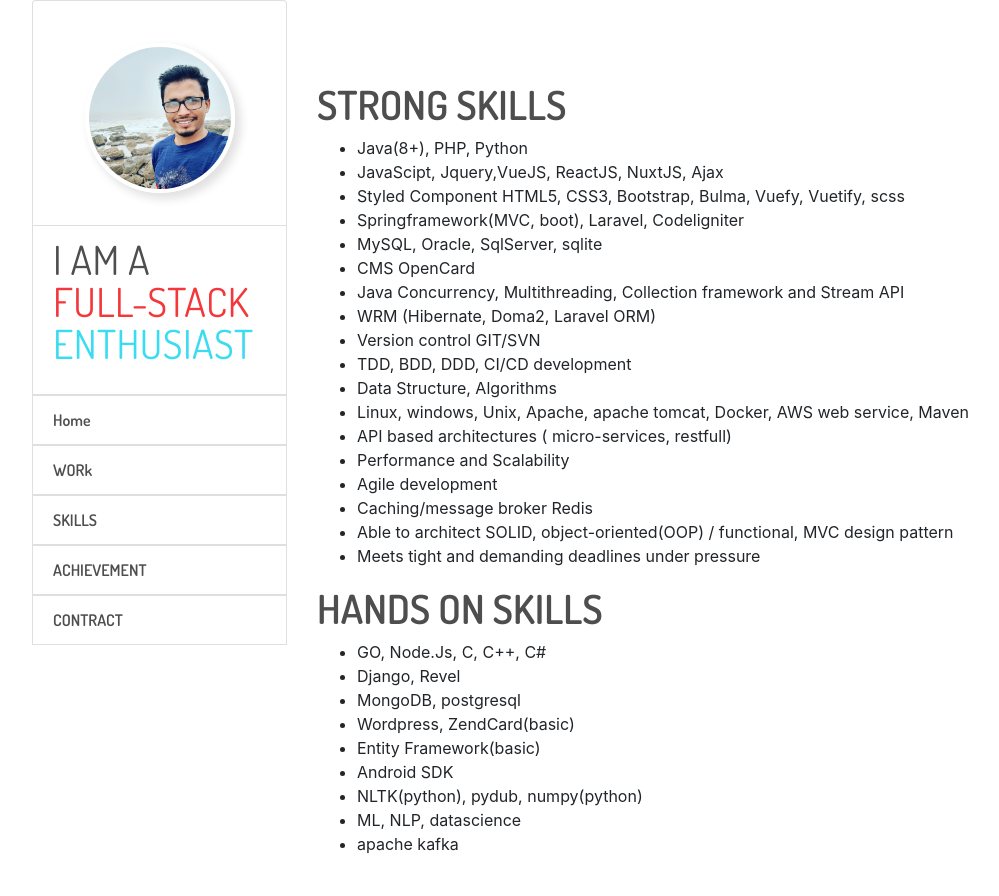
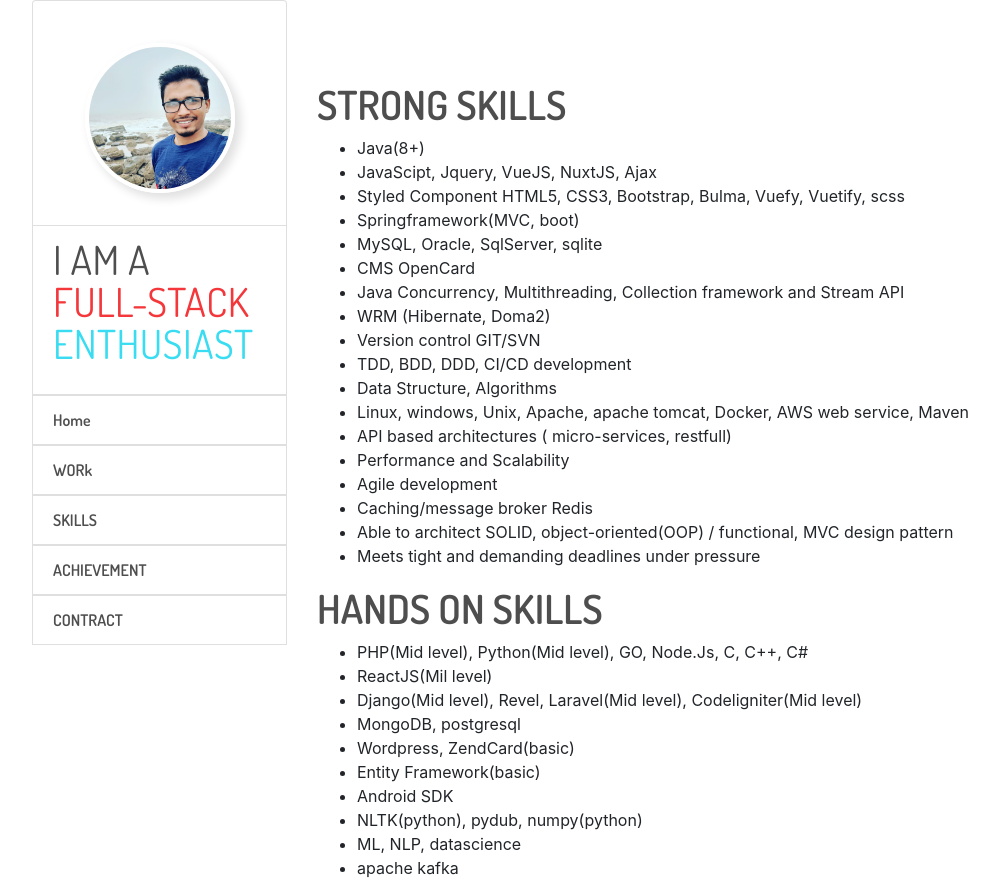
Before and after one commit to wubrafiq807/my-profile, a React (Create React App) app: page /skills in a window 1280 px wide. Shown: the whole page, without its empty margins (53-1052 px from the left). Before the commit the page ends 872 px from the top, so only its background shows below. Built offline with nearby package versions, Linux system fonts and the light colour scheme.

Commit message:
modefiled

```diff
--- a/package.json
+++ b/package.json
@@ -143,6 +143,6 @@
     ]
   },
   "devDependencies": {
-    "prettier": "2.0.5"
+    "prettier": "^2.0.5"
   }
 }
--- a/src/pages/Home.jsx
+++ b/src/pages/Home.jsx
@@ -6,7 +6,7 @@ const Home = () => (
     <h1 className="title is-1">ABOUT ME</h1>
     <p className="">
       Hello, My name is Md Rafiqul Islam I'm a Full-Stack
-      Developer(JavaScript,PHP,java,Python). I have up to 4 years developing
+      Developer(JavaScript, PHP, java, Python). I have over 4 years developing
       experience on web and mobile application. I love building unique,
       efficient site and passionate about writing clean code.
     </p>
--- a/src/pages/Skills.jsx
+++ b/src/pages/Skills.jsx
@@ -9,18 +9,18 @@ const Skills = () => (
       Strong Skills
     </h1>
     <ul>
-      <li>Java(8+), PHP, Python</li>
-      <li>JavaScipt, Jquery,VueJS, ReactJS, NuxtJS, Ajax </li>
+      <li>Java(8+)</li>
+      <li>JavaScipt, Jquery, VueJS, NuxtJS, Ajax </li>
       <li>
         Styled Component HTML5, CSS3, Bootstrap, Bulma, Vuefy, Vuetify, scss
       </li>
-      <li>Springframework(MVC, boot), Laravel, Codeligniter</li>
+      <li>Springframework(MVC, boot)</li>
       <li>MySQL, Oracle, SqlServer, sqlite</li>
       <li>CMS OpenCard</li>
       <li>
         Java Concurrency, Multithreading, Collection framework and Stream API
       </li>
-      <li>WRM (Hibernate, Doma2, Laravel ORM)</li>
+      <li>WRM (Hibernate, Doma2)</li>
       <li>Version control GIT/SVN</li>
       <li>TDD, BDD, DDD, CI/CD development</li>
       <li>Data Structure, Algorithms</li>
@@ -42,8 +42,9 @@ const Skills = () => (
       hands on Skills
     </h1>
     <ul>
-      <li>GO, Node.Js, C, C++, C#</li>
-      <li>Django, Revel</li>
+      <li>PHP(Mid level), Python(Mid level), GO, Node.Js, C, C++, C#</li>
+      <li>ReactJS(Mil level)</li>
+      <li>Django(Mid level), Revel, Laravel(Mid level), Codeligniter(Mid level)</li>
       <li>MongoDB, postgresql</li>
       <li>Wordpress, ZendCard(basic)</li>
       <li>Entity Framework(basic)</li>
```
Also changed, not shown: 1 other file (tests, documents, lock files or other folders).
